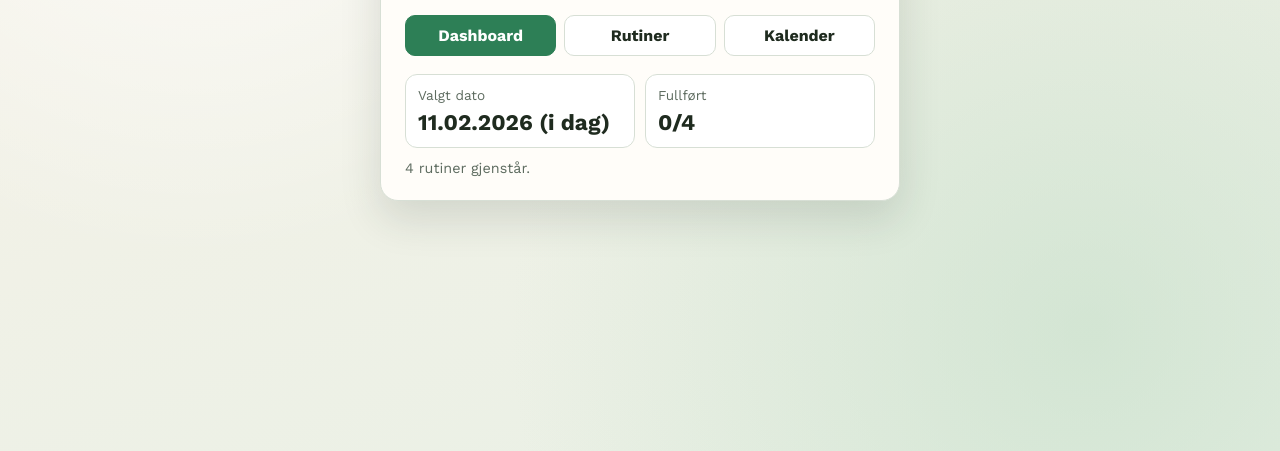
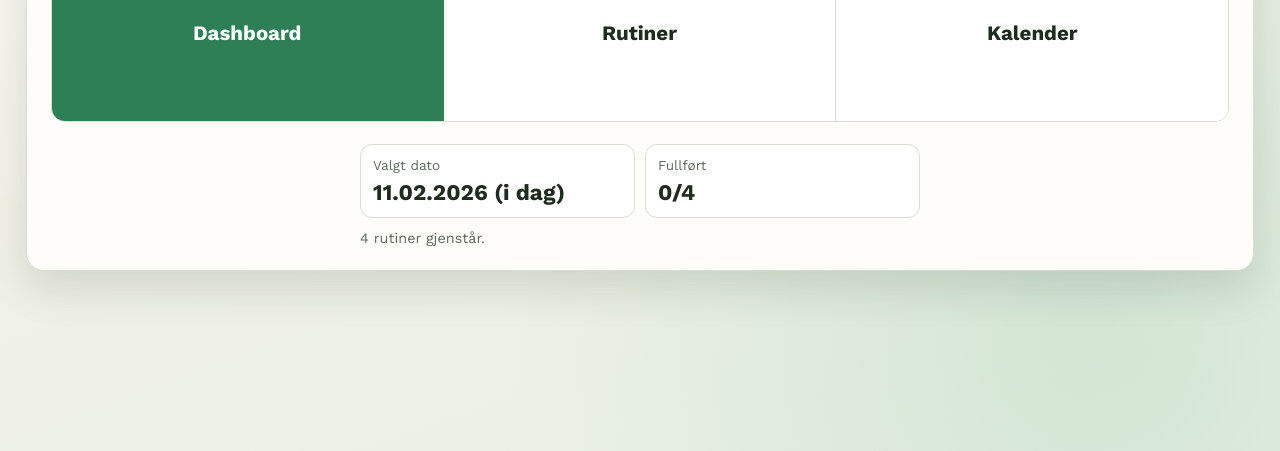
Before and after one commit to ole-froiland/Oles-Brain, a website: page public/index.html in a window 1280 px wide. Shown: the part 349-800 px from the top of the page. Drawn offline with nearby package versions, Linux system fonts and the light colour scheme; no server answers.

Commit message:
Make top menu larger with three equal screen-width panels

```diff
--- a/public/index.html
+++ b/public/index.html
@@ -43,7 +43,7 @@
       }
 
       .card {
-        width: min(520px, 100%);
+        width: min(1400px, 96vw);
         background: var(--card);
         border: 1px solid var(--border);
         border-radius: 18px;
@@ -67,21 +67,31 @@
       .top-nav {
         display: grid;
         grid-template-columns: repeat(3, minmax(0, 1fr));
-        gap: 8px;
-        margin-bottom: 18px;
+        gap: 0;
+        margin-bottom: 22px;
+        border: 1px solid var(--border);
+        border-radius: 14px;
+        overflow: hidden;
       }
 
       .menu-button {
         width: 100%;
-        border: 1px solid var(--border);
-        border-radius: 10px;
-        padding: 10px 8px;
+        border: 0;
+        border-right: 1px solid var(--border);
+        border-radius: 0;
+        min-height: clamp(96px, 22vh, 180px);
+        padding: 12px;
         font: inherit;
         font-weight: 600;
+        font-size: clamp(1rem, 1.6vw, 1.35rem);
         color: var(--text);
         background: #ffffff;
         cursor: pointer;
         transition: background-color 140ms ease, color 140ms ease, border-color 140ms ease;
+      }
+
+      .menu-button:last-child {
+        border-right: 0;
       }
 
       .menu-button.active {
@@ -92,6 +102,8 @@
 
       .view {
         display: none;
+        max-width: 560px;
+        margin: 0 auto;
       }
 
       .view.active {
```
